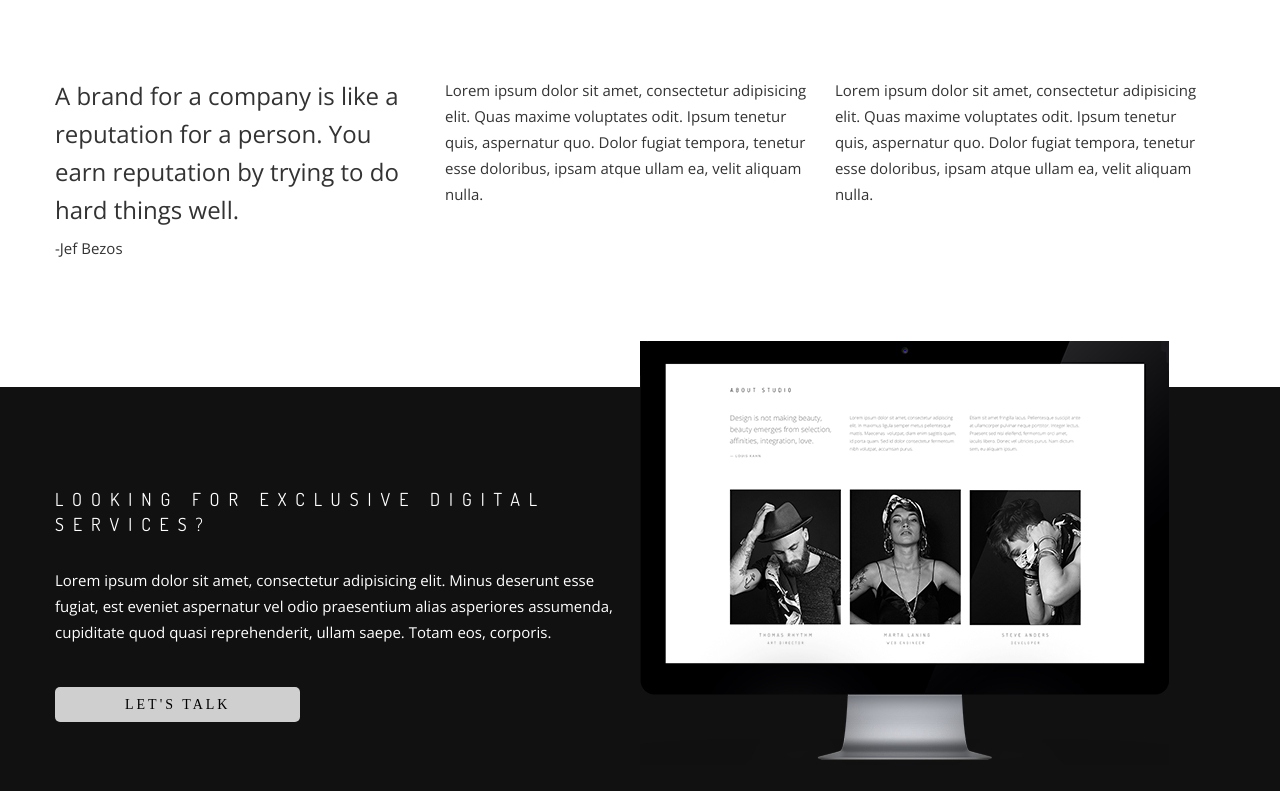
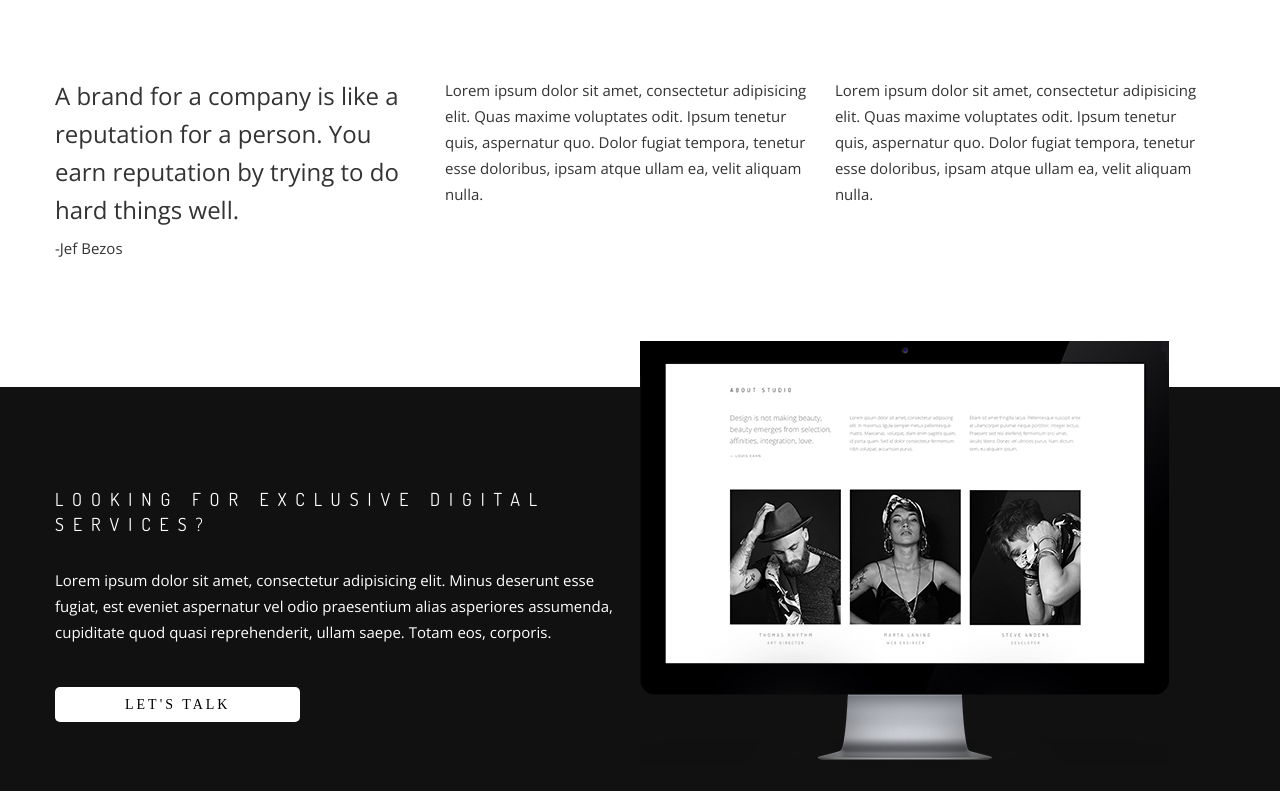
Before and after one commit to NikitaLatynin/Landing, a plain HTML site: page site/index.html in a window 1280 px wide. In both pictures the pointer is over the link "LET'S TALK". Shown: the part 2400-3191 px from the top of the page. Drawn offline with nearby package versions, Linux system fonts and the light colour scheme.

Commit message:
Update style.css

```diff
--- a/site/css/style.css
+++ b/site/css/style.css
@@ -400,6 +400,10 @@ h2 {
 	margin-top: 30px;
 }
 
+.col-6 a:hover {
+	background-color: #fff;
+}
+
 /*------------------------------Screen animation---------------*/
 .screen .imac {
 	overflow:hidden;
```
